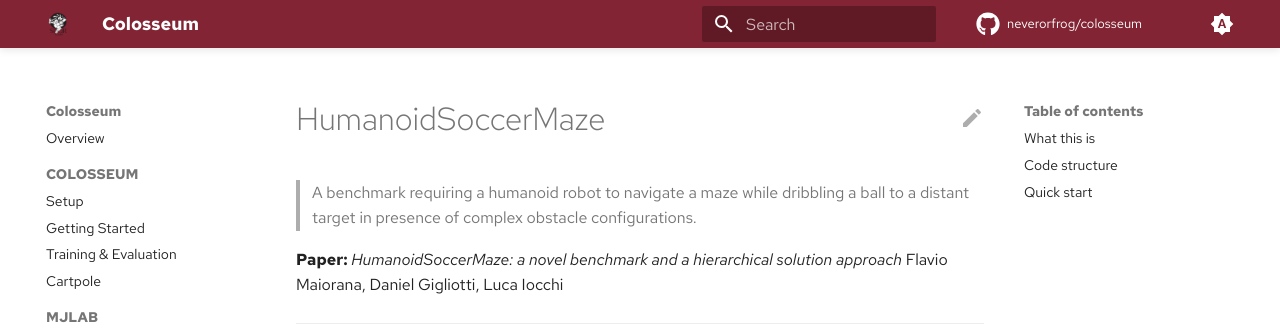
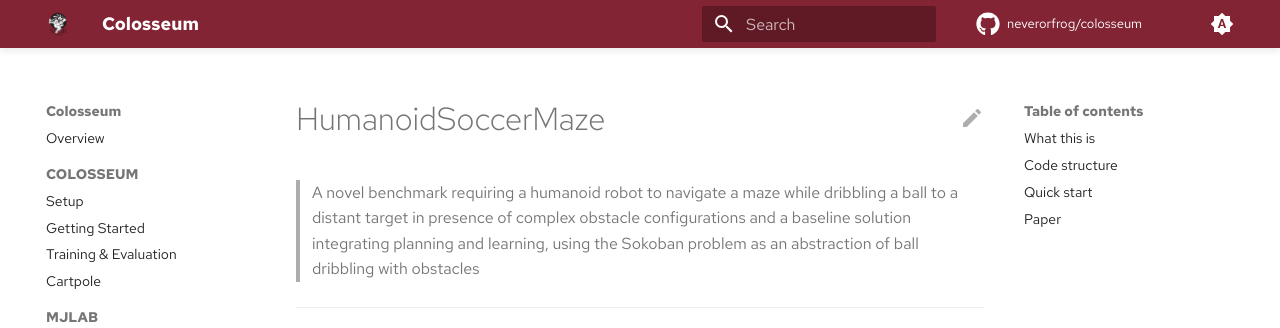
Before and after one commit to neverorfrog/colosseum, an MkDocs documentation site: the page built from docs/research/soccer-maze.md, in a window 1280 px wide and 1400 px high, cut to the strip 0-328 px from the top of the window. Built offline with MkDocs 1.6.1 and Material for MkDocs 9.7.7, drawn with Linux system fonts in a browser that asks for light colours; comment, search, counter and statistics services are not loaded; some of the changed text lies outside the part shown.

Commit message:
Update HumanoidSoccerMaze doc and paper info

````diff
--- a/docs/research/soccer-maze.md
+++ b/docs/research/soccer-maze.md
@@ -1,11 +1,8 @@
 # HumanoidSoccerMaze
 
-> A benchmark requiring a humanoid robot to navigate a maze while dribbling a
-> ball to a distant target in presence of complex obstacle configurations.
-
-**Paper:**
-*HumanoidSoccerMaze: a novel benchmark and a hierarchical solution approach*
-Flavio Maiorana, Daniel Gigliotti, Luca Iocchi
+> A novel benchmark requiring a humanoid robot to navigate a maze while dribbling a
+> ball to a distant target in presence of complex obstacle configurations and
+> a baseline solution integrating planning and learning, using the Sokoban problem as an abstraction of ball dribbling with obstacles
 
 ---
 
@@ -53,3 +50,11 @@
 # Evaluate
 pixi run play task:t1-soccer-maze --checkpoint ./logs/<run>/checkpoints/latest.pt
 ```
+
+## Paper
+
+The paper describes the technical contribution of the benchmark (environment features, performance metrics) and the baseline solution approach. It is under submission at **RoboCup Symposium 2026**.
+
+> **HumanoidSoccerMaze: a novel benchmark and a hierarchical solution approach**
+> Flavio Maiorana, Daniel Gigliotti, Luca Iocchi
+> *RoboCup Symposium 2026 (under submission)*
````
